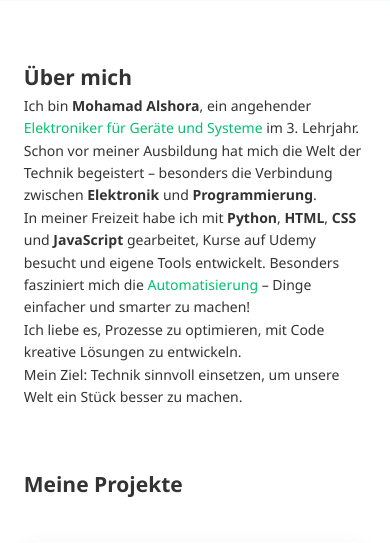
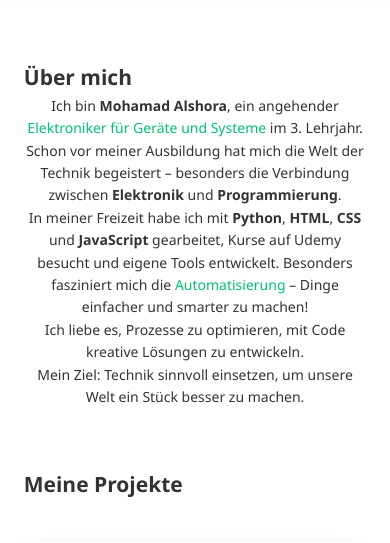
Before and after one commit to Mohamad-Alshora/Mohamad-Alshora.github.io, a PHP site: page / in a window 390 px wide. Shown: the part 774-1317 px from the top of the page. Run offline with PHP 8.4, Linux system fonts and the light colour scheme.

Commit message:
Update styles.css

```diff
--- a/styles.css
+++ b/styles.css
@@ -752,3 +752,9 @@ footer {
 #about-me {
     padding-top: 60px;
 }
+
+@media (max-width: 600px) {
+    .about-text {
+        text-align: center;
+    }
+}
```
